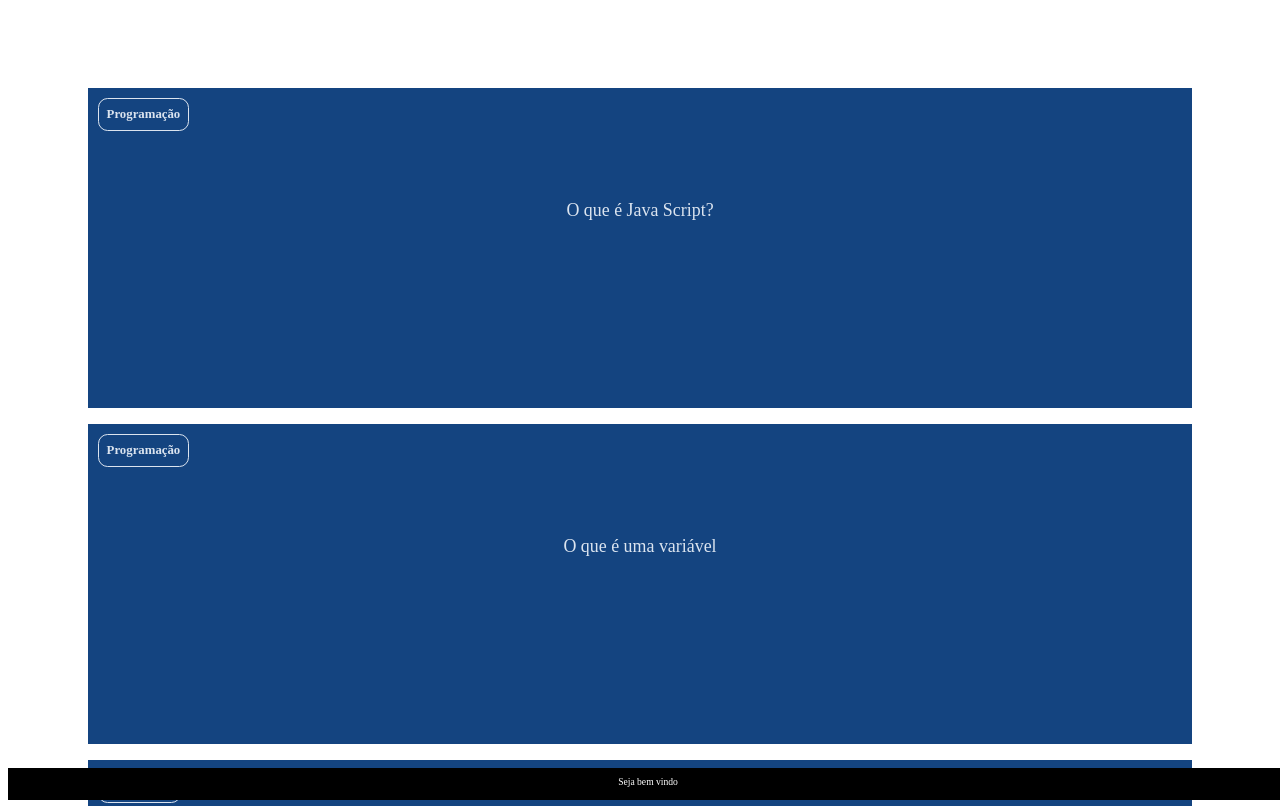
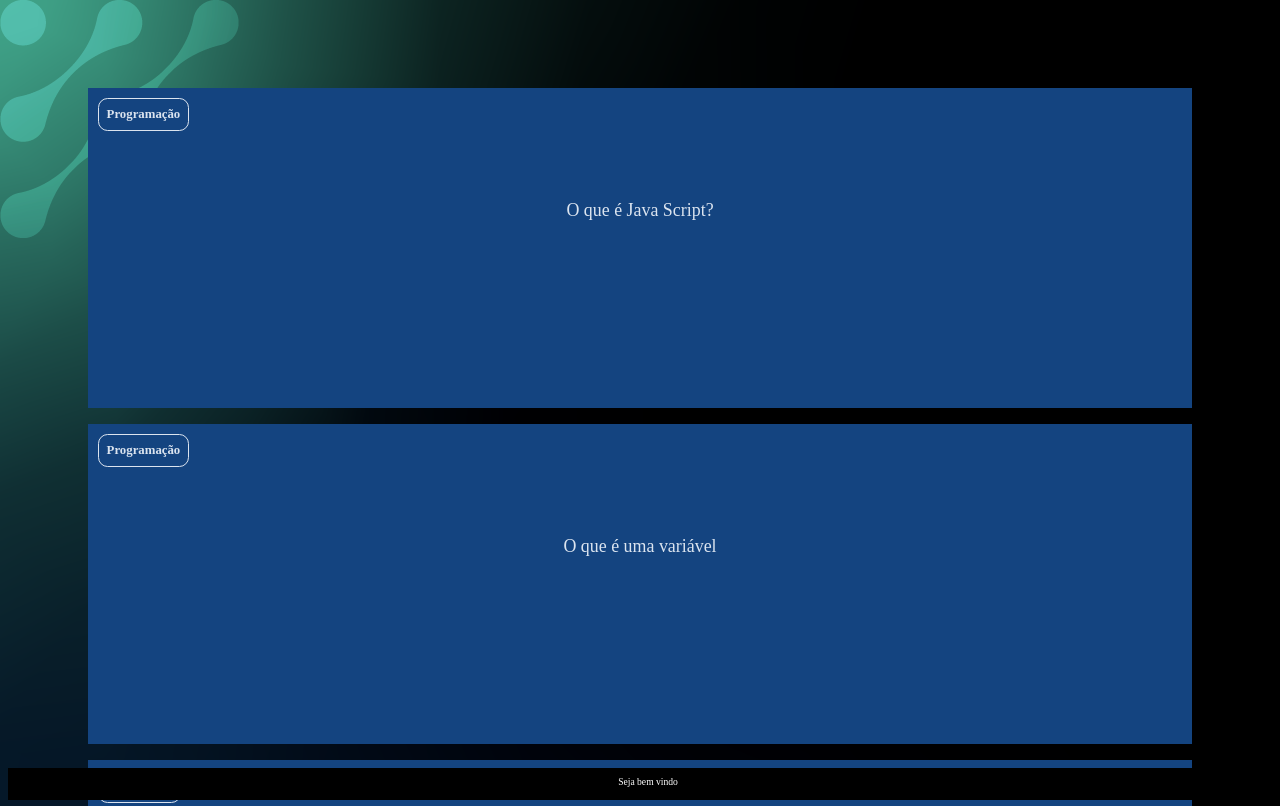
Before and after one commit to Fernandomendesdasilva/Rucupera-o, a plain HTML site: page index.html in a window 1280 px wide. Shown: the top 806 px of the page. Drawn offline with Linux system fonts and the light colour scheme.

Commit message:
Update style.css

```diff
--- a/style.css
+++ b/style.css
@@ -5,7 +5,7 @@
 }
 
 body {
-    background: url('img/bg-desktop.webp');
+    background: url('Assets/img/bg-desktop.webp');
     font-family: Bai Jamjuree;
 }
 
```
